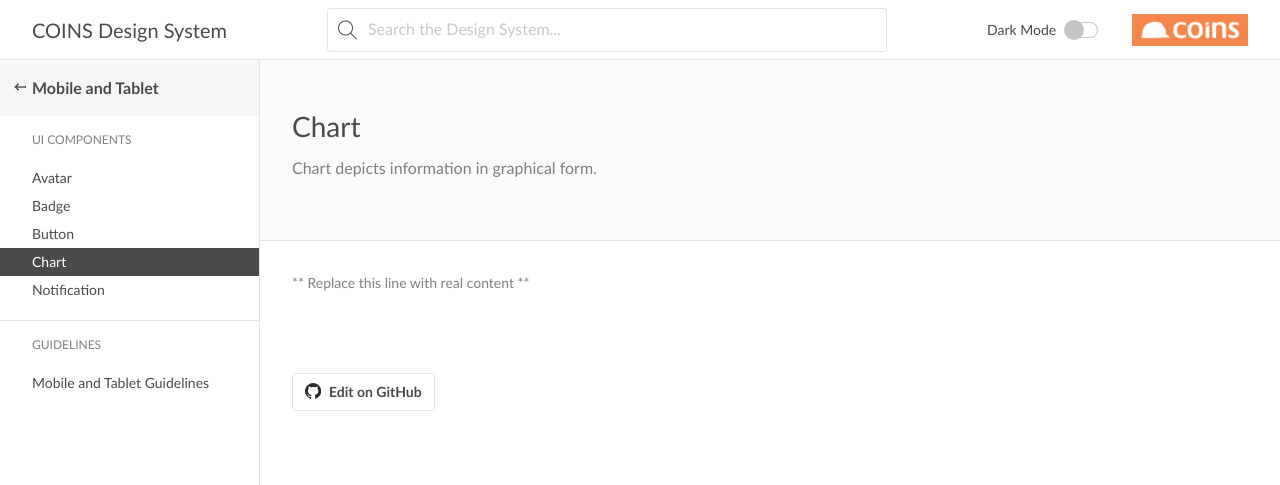
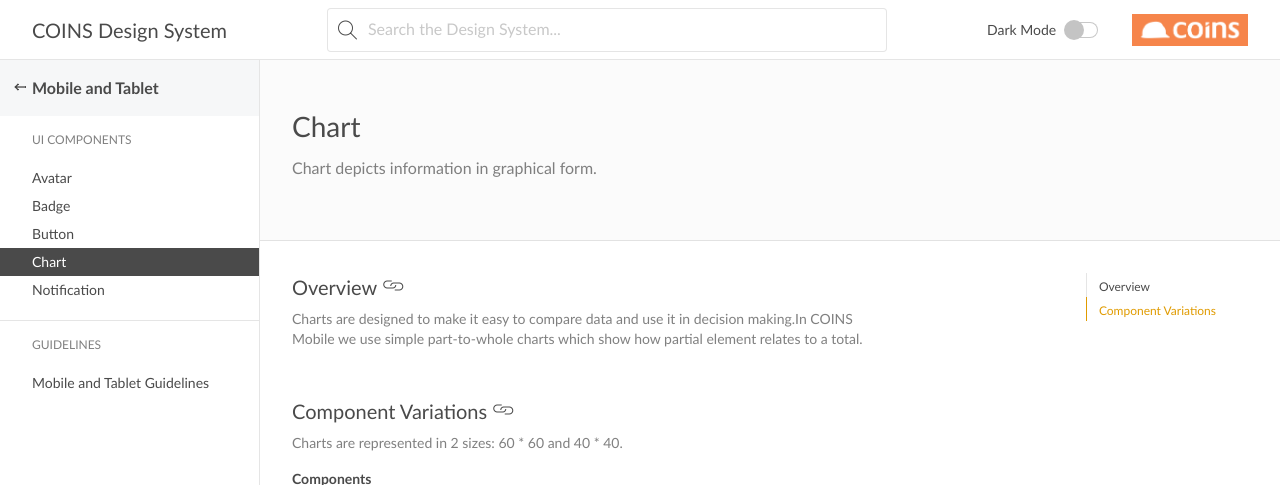
Before and after one commit to COINS-Naz/coins-design-system, a Jekyll site: the page built from _posts/mobile/ui-components/2022-12-13-Chart.md, in a window 1280 px wide and 1391 px high. Shown: the top 485 px of the window. Built offline with Jekyll 4.4.1, drawn with Linux system fonts in a browser that asks for light colours; nearby versions of some CDN libraries; some web fonts are replaced; a style sheet for code colours, icons or effects is not loaded; a file with an impossible date is left out; some of the changed text lies outside the part shown; grey boxes are pictures that could not be loaded.

Commit message:
Update 2022-12-13-Chart.md

```diff
--- a/_posts/mobile/ui-components/2022-12-13-Chart.md
+++ b/_posts/mobile/ui-components/2022-12-13-Chart.md
@@ -7,4 +7,14 @@
 permalink: /mobile/chart/
 ---
 
-** Replace this line with real content **
+## Overview
+Charts are designed to make it easy to compare data and use it in decision making.In COINS Mobile we use simple part-to-whole charts which show how partial element relates to a total.
+
+## Component Variations
+Charts are represented in 2 sizes: 60 * 60 and 40 * 40.
+
+### Components
+
+![Chart Small]({{site.baseurl}}/img/Mobile_Chart_40.png) ![Chart Big]({{site.baseurl}}/img/Mobile_Chart_60.png)
+
+For exporting exact component colors, sizes and fonts [Open Chart page on Figma Design System](https://www.figma.com/file/TwQ8GcLuodWXegpAArH1RC/Draft-mobile-components?node-id=995%3A18202&t=74WkjHYzoIotFeq3-1).
```
